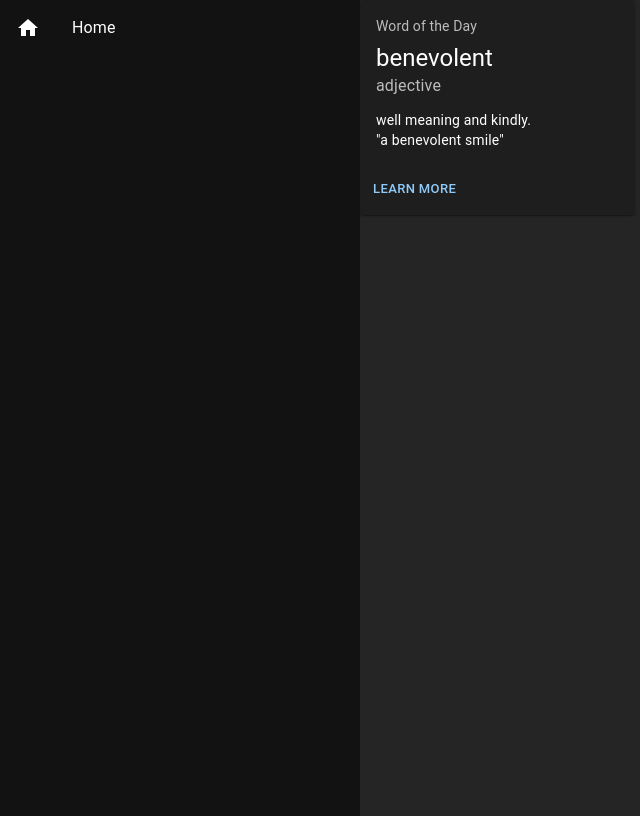
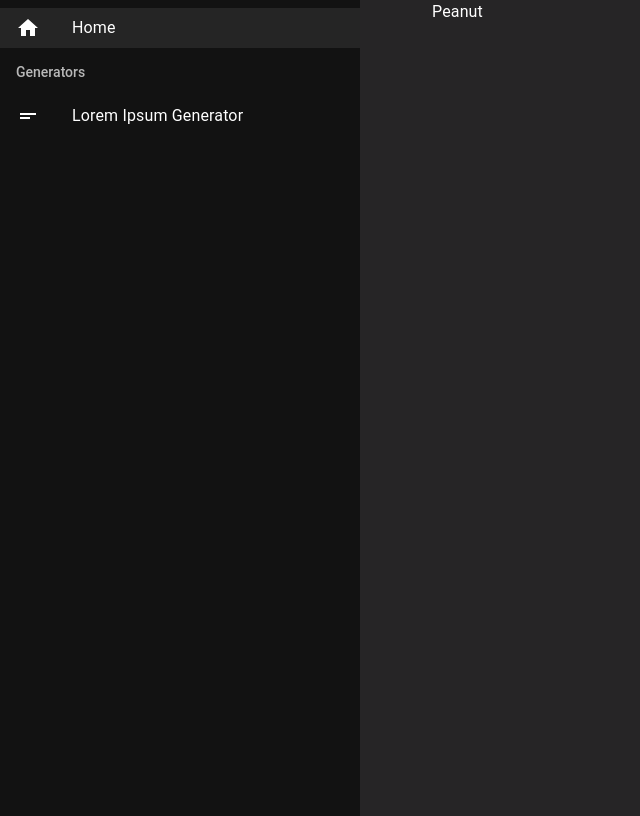
Before and after one commit to LapsTimeOFF/DevToys_Electron, a React (Vite) app: page / in a window 1280 px wide. Shown: the whole page, without its empty margins (0-640 px from the left). Built offline with nearby package versions, Linux system fonts and the light colour scheme.

Commit message:
Adding router, dynamic sidebar, updating UI

```diff
--- a/src/components/App.tsx
+++ b/src/components/App.tsx
@@ -1,18 +1,32 @@
-import React from "react";
 import SideBar from "./SideBar";
 import "./App.scss";
-import { Box, Container, Typography } from "@mui/material";
-import ToolCard from "./ToolCard";
+import { Grid } from "@mui/material";
+import { Router } from "@/utils/pages";
+import { createBrowserRouter, RouterProvider } from "react-router-dom";
 
 const App = () => {
+  const getRoutes = () => {
+    const routes: any = [];
+
+    Router.map((Page) => {
+      routes.push({
+        path: Page.path,
+        element: Page.component,
+      });
+    });
+
+    return routes;
+  };
+
   return (
-    <Box sx={{display: "inline-list-item"}}>
-      <SideBar />
-      {/* <Container sx={{color: "text.primary"}}>
-        <Typography>peanut</Typography>
-      </Container> */}
-      <ToolCard/>
-    </Box>
+    <Grid container spacing={2}>
+      <Grid item xs={6} md={4}>
+        <SideBar />
+      </Grid>
+      <Grid item xs={6} md={8}>
+        <RouterProvider router={createBrowserRouter(getRoutes())} />
+      </Grid>
+    </Grid>
   );
 };
 
--- a/src/components/SideBar.tsx
+++ b/src/components/SideBar.tsx
@@ -22,13 +22,30 @@ function SideBar() {
       aria-labelledby="nested-list-subheader"
     >
       {Router.map((Page, index, array) => {
-        log("SideBar.tsx", Page, index);
-        return (
-          <ListItemButton component="a" href={Page.path} key={index}>
-            <ListItemIcon>{Page.icon}</ListItemIcon>
-            <Typography sx={{ color: "text.primary" }}>{Page.title}</Typography>
-          </ListItemButton>
-        );
+        if(Page.ignoreList) return;
+        log("SideBar.tsx", `Rendering ${Page.type === 'page' ? 'tab': Page.type} "${Page.title}"`);
+
+        switch (Page.type) {
+          case "cathegory":
+            return (
+              <ListSubheader component="div" id="nested-list-subheader" key={index}>
+                {Page.title}
+              </ListSubheader>
+            );
+
+          case "page":
+            return (
+              <ListItemButton component="a" href={Page.path} key={index} sx={{bgcolor: window.location.pathname === Page.path ? 'action.hover' : 'background.default'}}>
+                <ListItemIcon>{Page.icon}</ListItemIcon>
+                <Typography sx={{ color: "text.primary" }}>
+                  {Page.title}
+                </Typography>
+              </ListItemButton>
+            );
+
+          default:
+            break;
+        }
       })}
 
       {/* <ListSubheader component="div" id="nested-list-subheader">
--- a/src/components/ToolCard.tsx
+++ /dev/null
@@ -1,35 +0,0 @@
-import * as React from "react";
-import Box from "@mui/material/Box";
-import Card from "@mui/material/Card";
-import CardActions from "@mui/material/CardActions";
-import CardContent from "@mui/material/CardContent";
-import Button from "@mui/material/Button";
-import Typography from "@mui/material/Typography";
-
-const ToolCard = () => {
-  return (
-    <Card sx={{ minWidth: 275, height: 215 }}>
-      <CardContent>
-        <Typography sx={{ fontSize: 14 }} color="text.secondary" gutterBottom>
-          Word of the Day
-        </Typography>
-        <Typography variant="h5" component="div">
-          benevolent
-        </Typography>
-        <Typography sx={{ mb: 1.5 }} color="text.secondary">
-          adjective
-        </Typography>
-        <Typography variant="body2">
-          well meaning and kindly.
-          <br />
-          {'"a benevolent smile"'}
-        </Typography>
-      </CardContent>
-      <CardActions>
-        <Button size="small">Learn More</Button>
-      </CardActions>
-    </Card>
-  );
-};
-
-export default ToolCard;
--- a/src/index.scss
+++ /dev/null
@@ -1,90 +0,0 @@
-:root {
-  font-family: Inter, system-ui, Avenir, Helvetica, Arial, sans-serif;
-  line-height: 1.5;
-  font-weight: 400;
-
-  color-scheme: light dark;
-  color: rgba(255, 255, 255, 0.87);
-  background-color: #242424;
-
-  font-synthesis: none;
-  text-rendering: optimizeLegibility;
-  -webkit-font-smoothing: antialiased;
-  -moz-osx-font-smoothing: grayscale;
-  -webkit-text-size-adjust: 100%;
-}
-
-a {
-  font-weight: 500;
-  color: #646cff;
-  text-decoration: inherit;
-}
-a:hover {
-  color: #535bf2;
-}
-
-body {
-  margin: 0;
-  display: flex;
-  place-items: center;
-  min-width: 320px;
-  min-height: 100vh;
-}
-
-h1 {
-  font-size: 3.2em;
-  line-height: 1.1;
-}
-
-button {
-  border-radius: 8px;
-  border: 1px solid transparent;
-  padding: 0.6em 1.2em;
-  font-size: 1em;
-  font-weight: 500;
-  font-family: inherit;
-  background-color: #1a1a1a;
-  cursor: pointer;
-  transition: border-color 0.25s;
-}
-button:hover {
-  border-color: #646cff;
-}
-button:focus,
-button:focus-visible {
-  outline: 4px auto -webkit-focus-ring-color;
-}
-
-code {
-  background-color: #1a1a1a;
-  padding: 2px 4px;
-  margin: 0 4px;
-  border-radius: 4px;
-}
-
-.card {
-  padding: 2em;
-}
-
-#app {
-  max-width: 1280px;
-  margin: 0 auto;
-  padding: 2rem;
-  text-align: center;
-}
-
-@media (prefers-color-scheme: light) {
-  :root {
-    color: #213547;
-    background-color: #ffffff;
-  }
-  a:hover {
-    color: #747bff;
-  }
-  button {
-    background-color: #f9f9f9;
-  }
-  code {
-    background-color: #f9f9f9;
-  }
-}
--- a/src/utils/pages.tsx
+++ b/src/utils/pages.tsx
@@ -1,17 +1,33 @@
 import HomeIcon from "@mui/icons-material/Home";
+import ShortTextIcon from "@mui/icons-material/ShortText";
+import { Typography } from "@mui/material";
 
 export type Page = {
   type: "page" | "cathegory";
   title: string;
   path?: string;
+  description?: string;
+  ignoreList?: boolean;
   icon?: any;
   component?: any;
 };
 
-export const Router = [
+export const Router: Array<Page> = [
   {
+    type: "page",
     title: "Home",
     path: "/",
     icon: <HomeIcon />,
-  } as Page,
+    component: <Typography sx={{ color: "text.primary" }}>Peanut</Typography>,
+  },
+  {
+    type: "cathegory",
+    title: "Generators",
+  },
+  {
+    type: "page",
+    title: "Lorem Ipsum Generator",
+    path: "/generator/lorem",
+    icon: <ShortTextIcon />,
+  },
 ];
```
